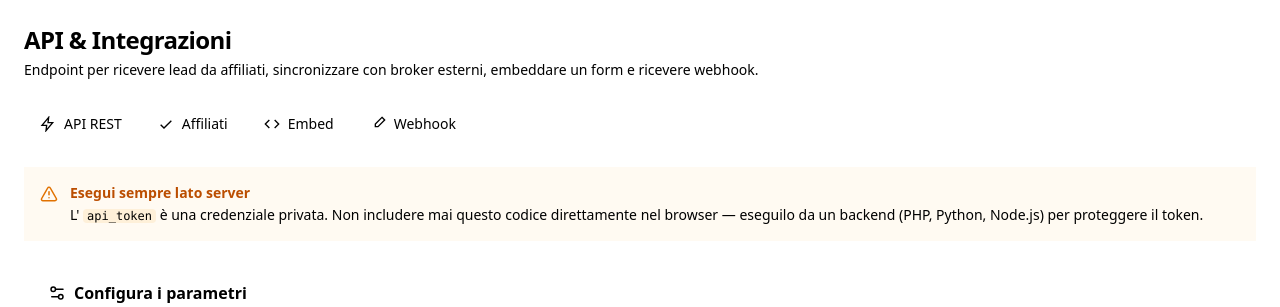
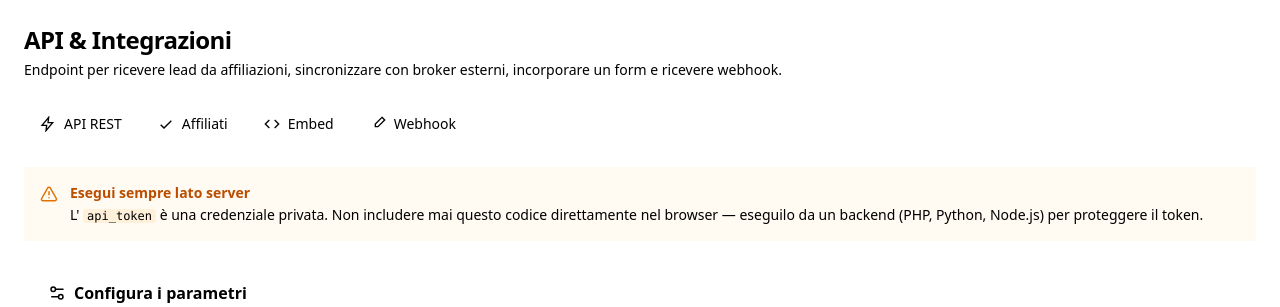
Before and after one commit to mongio22okj/icetimes-crm, a Django app: template templates/leads/integrations.html in a window 1280 px wide. Shown: the part 64-371 px from the top of the page. Run offline with Django 5.2, Linux system fonts and the light colour scheme; the template is opened without the code that fills it, so the values that code supplies are empty; style sheets or scripts are compiled from the project's sources; some libraries are stand-ins or nearby versions.

Commit message:
copy: subtitle integrations page (affiliazioni, incorporare)

```diff
--- a/templates/leads/integrations.html
+++ b/templates/leads/integrations.html
@@ -8,7 +8,7 @@
   <div>
     <h1 class="text-2xl font-bold tracking-tight">{% translate "API & Integrazioni" %}</h1>
     <p class="text-sm text-muted-foreground mt-1">
-      {% translate "Endpoint per ricevere lead da affiliati, sincronizzare con broker esterni, embeddare un form e ricevere webhook." %}
+      {% translate "Endpoint per ricevere lead da affiliazioni, sincronizzare con broker esterni, incorporare un form e ricevere webhook." %}
     </p>
   </div>
 
```
